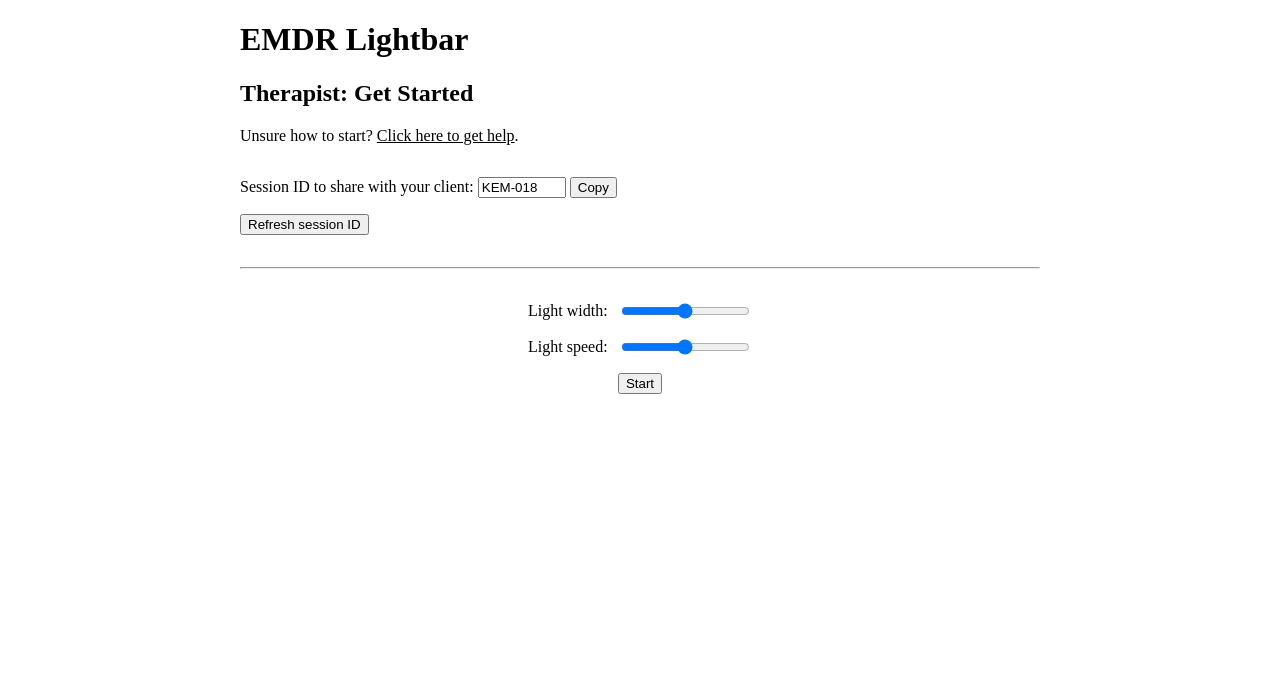
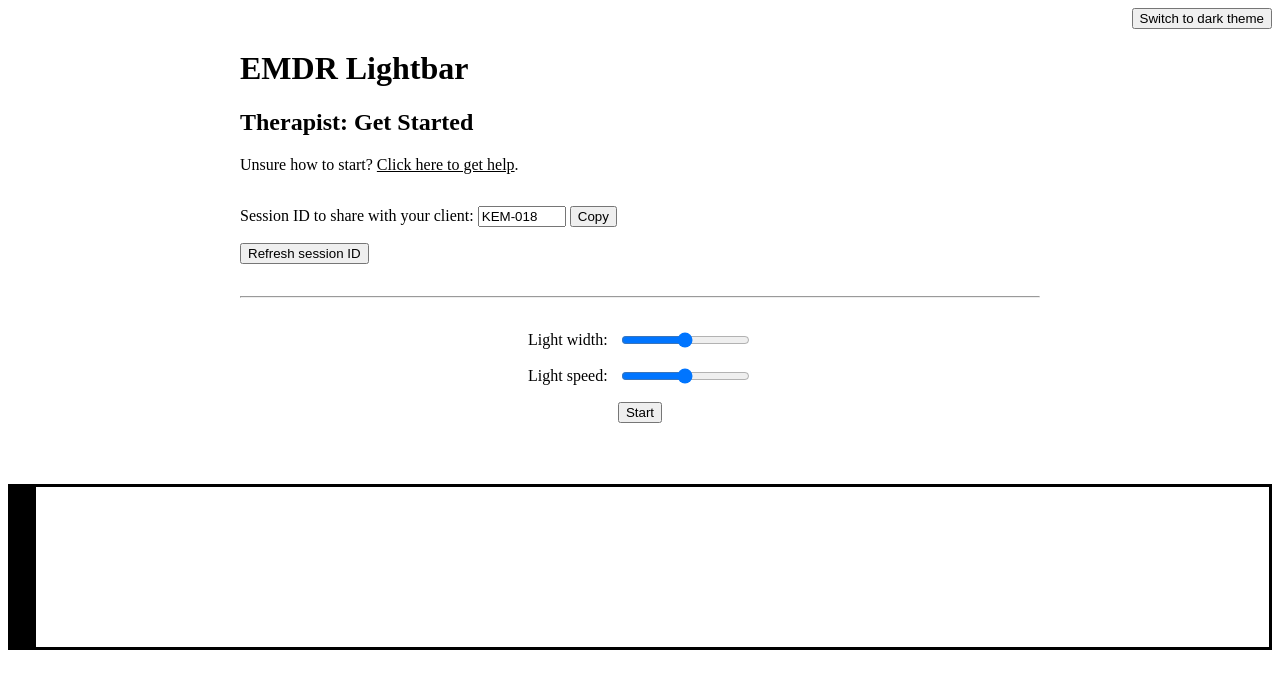
Before and after one commit to sarayourfriend/emdr-lightbar, a Flask app: page /therapist/ in a window 1280 px wide. Shown: the top 689 px of the page. Run offline with Flask 2, Linux system fonts and the light colour scheme; some libraries are stand-ins or nearby versions.

Commit message:
Allow toggling between light and dark mode

```diff
--- a/app/static/base.css
+++ b/app/static/base.css
@@ -28,11 +28,9 @@ a:visited {
     margin-bottom: 2em;
 }
 
-@media (prefers-color-scheme: dark) {
-    :root {
-        --white: rgb(29, 29, 29);
-        --black: rgb(240, 240, 240);
-        --link-color: rgb(176, 176, 253);
-        --link-visited: rgb(233, 233, 255);
-    }
+:root[data-theme="dark"] {
+    --white: rgb(29, 29, 29);
+    --black: rgb(240, 240, 240);
+    --link-color: rgb(176, 176, 253);
+    --link-visited: rgb(233, 233, 255);
 }
--- a/app/static/lib/Lightbar.css
+++ b/app/static/lib/Lightbar.css
@@ -2,14 +2,14 @@
   margin-top: 3em;
   flex-grow: 1;
   height: 10em;
-  border: 3px solid var(--color);
+  border: 3px solid var(--black);
   display: flex;
   align-items: start;
   justify-content: start;
 }
 
 #light {
-  background-color: var(--color);
+  background-color: var(--black);
   width: 2em;
   height: 100%;
 }
--- /dev/null
+++ b/app/static/lib/toggleTheme.js
@@ -0,0 +1,30 @@
+(function() {
+    const initialTheme = window.matchMedia('(prefers-color-scheme: dark)').matches ? 'dark' : 'light';
+
+    const root = document.getElementsByTagName("html").item(0);
+
+    root.dataset['theme'] = initialTheme;
+
+    let currentTheme = initialTheme;
+
+    const toggle = document.getElementById('theme-toggle');
+
+    const setToggleText = () => {
+        if (currentTheme === 'dark') {
+            toggle.innerHTML = 'Switch to light theme';
+        } else {
+            toggle.innerHTML = 'Switch to dark theme';
+        }
+    };
+
+    setToggleText();
+
+    const toggleTheme = (e) => {
+        e.preventDefault();
+        currentTheme = currentTheme === 'dark' ? 'light' : 'dark';
+        root.dataset['theme'] = currentTheme;
+        setToggleText();
+    };
+
+    toggle.onclick = toggleTheme;
+})();
--- a/app/templates/layouts/base.html
+++ b/app/templates/layouts/base.html
@@ -7,6 +7,9 @@
 	{% block css %}{% endblock %}
 </head>
 <body>
+	<div style="display: flex; width: 100%; justify-content: flex-end">
+		<button id="theme-toggle"></button>
+	</div>
 	{% block content %}{% endblock %}
 	{% block scripts %}
 		{% include "shared/_initial-settings.js.html" %}
--- a/app/templates/shared/_initial-settings.js.html
+++ b/app/templates/shared/_initial-settings.js.html
@@ -1,4 +1,5 @@
 <script src="/static/lib/utils.js"></script>
+<script src="/static/lib/toggleTheme.js"></script>
 {% if initial_settings %}
 <script>
     window.initialSettings = {{ initial_settings | safe }};
```
